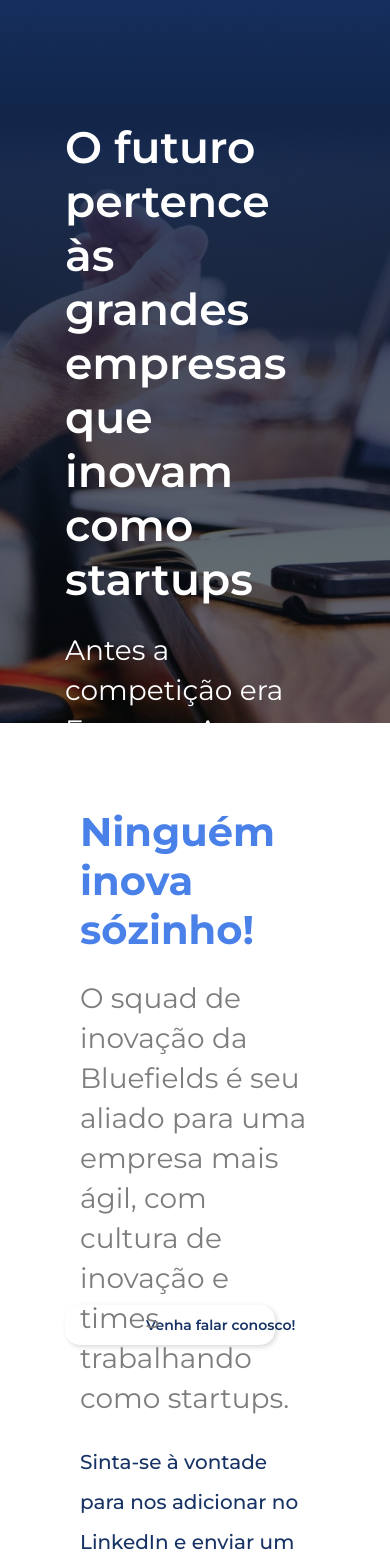
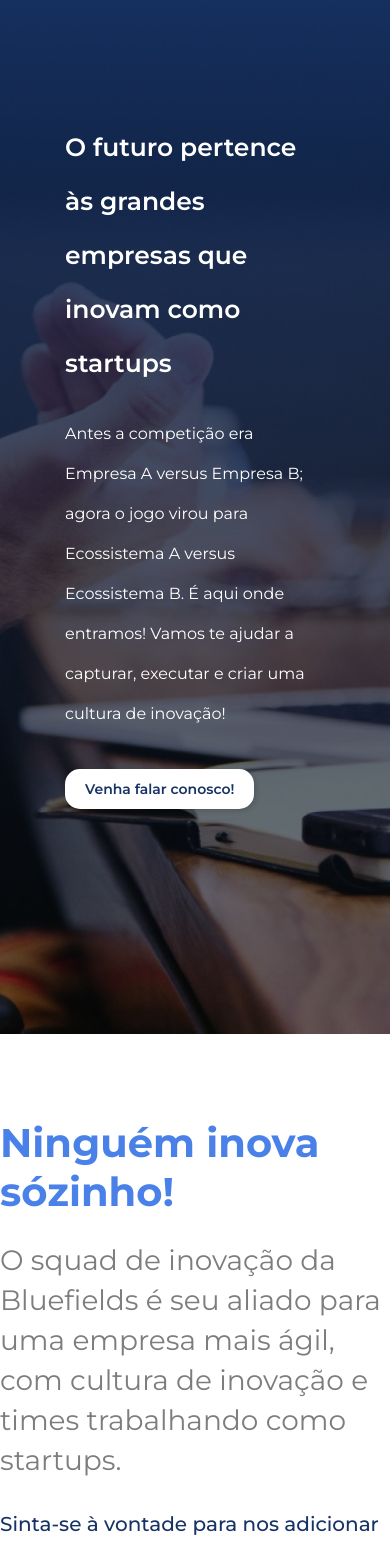
Before and after one commit to caiocosta08/bluefields-site, a React (Create React App) app: page / in a window 390 px wide. Shown: the part 120-1673 px from the top of the page. Built offline with nearby package versions, Linux system fonts and the light colour scheme.

Commit message:
styles: fix responsivity at corporative page

```diff
--- a/src/components/Button.css
+++ b/src/components/Button.css
@@ -77,10 +77,9 @@
     height: 100%;
 }
 
-.blue{
+.blue {
     background-color: #fff;
     color: #173264;
-    max-width: 420px;
     height: 50px;
     border: none;
     font-size: 24px;
@@ -92,8 +91,8 @@
 @media screen and (max-width: 991px) {
     .blue {
         background-color: #fff;
+        padding: 0 20px !important;
         color: #173264;
-        max-width: 210px;
         height: 40px;
         border: none;
         font-size: 14px;
--- a/src/components/Top.css
+++ b/src/components/Top.css
@@ -88,6 +88,15 @@
 }
 
 @media screen and (max-width: 768px) {
+  .home__hero-subtitle{
+    font-size: 16px;
+  }
+  .heading {
+    font-size: 25px !important;
+  }
+  .home__hero-title {
+    font-size: 20px;
+  }
   .home__hero-text-wrapper {
     box-sizing: border-box;
     padding-bottom: 65px;
@@ -96,4 +105,7 @@
     max-width: 100%;
     flex-basis: 100%;
   }
+  .fundoCorporative {
+    height: initial;
+  }
 }
--- a/src/components/pages/CorporativeLandingPage/components/Inovation/Inovation.css
+++ b/src/components/pages/CorporativeLandingPage/components/Inovation/Inovation.css
@@ -96,3 +96,18 @@
   line-height: 29px;
   color: #7D7D7D;
 }
+
+@media screen and (max-width: 400px) {
+  .inovation-wrapper {
+    padding: 0;
+    padding-top: 84px;
+    padding-bottom: 100px;
+  }
+  .inovation-wrapper .cardList .cardItem img {
+    width: 100%;
+    height: 40vw;
+    max-height: 300px;
+    object-fit: cover;
+    /* max-width: 281px; */
+  }
+}
```
